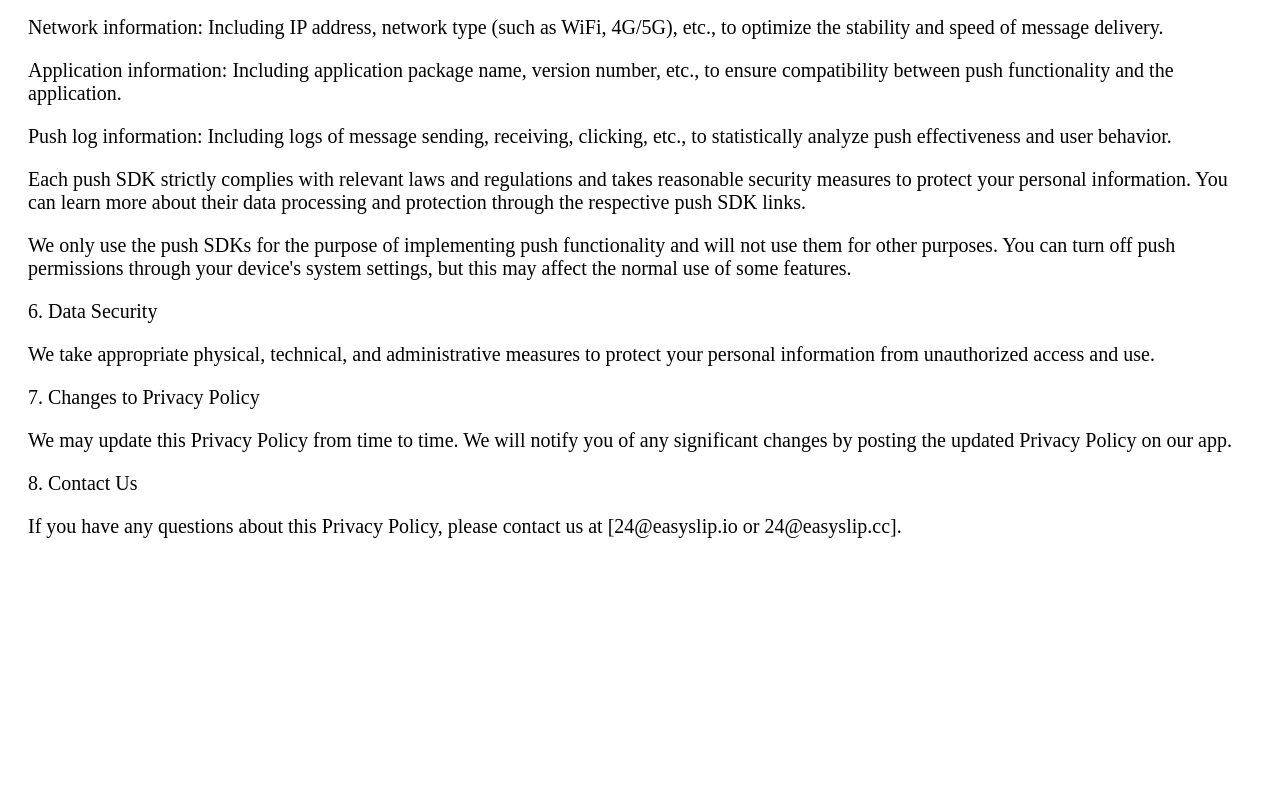
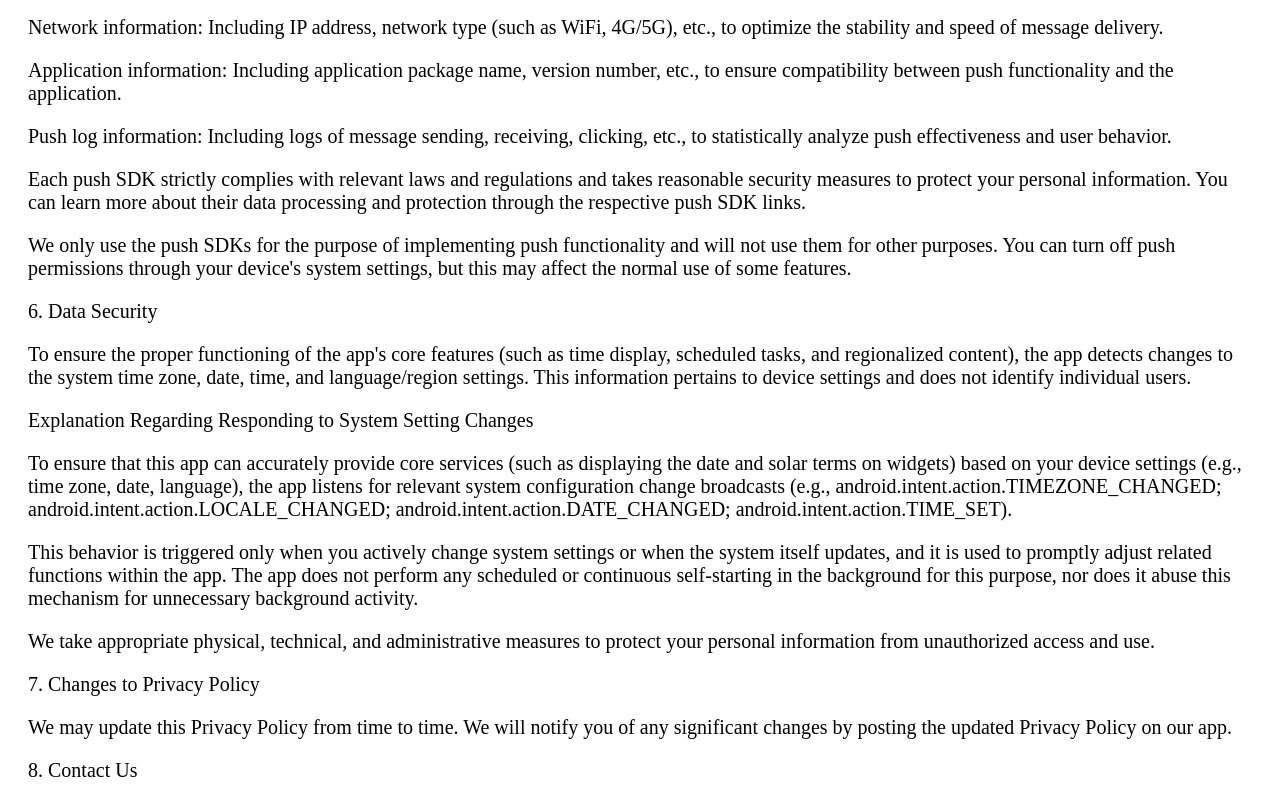
Before and after one commit to qmute/24SolarTermsWebsite, a plain HTML site: page privacy.html in a window 1280 px wide. Shown: the part 2000-2797 px from the top of the page. Before the commit the page ends 2596 px from the top, so only its background shows below. Drawn offline with Linux system fonts and the light colour scheme.

Commit message:
feat: update privacy

```diff
--- a/privacy.html
+++ b/privacy.html
@@ -10,7 +10,7 @@
     <div style="font-size:20px; padding-left:20px; padding-right:20px;padding-bottom:30px;">
         <p>[24 Solar Terms] Privacy Policy</p>
 
-        <p>Last Updated: [2024-05-09]</p>
+        <p>Last Updated: [2025-12-23]</p>
 
         <p>This Privacy Policy applies to Easy Slip (Beijing) Technology Co., Ltd.(hereinafter, "we") mobile application
             [24 Solar Terms] (hereinafter, "Our App") and sets out how we collect, use, protect and share the personal
@@ -96,6 +96,19 @@
 
         <p>6. Data Security</p>
 
+        <p>To ensure the proper functioning of the app's core features (such as time display, scheduled tasks, and
+            regionalized content), the app detects changes to the system time zone, date, time, and language/region
+            settings. This information pertains to device settings and does not identify individual users.</p>
+        <p>Explanation Regarding Responding to System Setting Changes</p>
+        <p>To ensure that this app can accurately provide core services (such as displaying the date and solar terms on
+            widgets) based on your device settings (e.g., time zone, date, language), the app listens for relevant
+            system configuration change broadcasts (e.g., android.intent.action.TIMEZONE_CHANGED;
+            android.intent.action.LOCALE_CHANGED; android.intent.action.DATE_CHANGED; android.intent.action.TIME_SET).
+        </p>
+        <p>This behavior is triggered only when you actively change system settings or when the system itself updates,
+            and it is used to promptly adjust related functions within the app. The app does not perform any scheduled
+            or continuous self-starting in the background for this purpose, nor does it abuse this mechanism for
+            unnecessary background activity.</p>
         <p>We take appropriate physical, technical, and administrative measures to protect your personal information
             from unauthorized access and use.</p>
 
```
Also changed, not shown: privacy_zh.html (+7 -1 lines).
